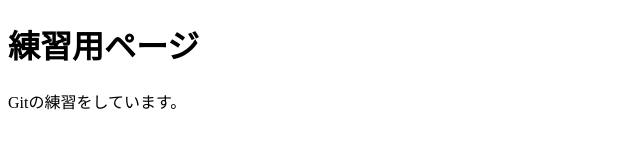
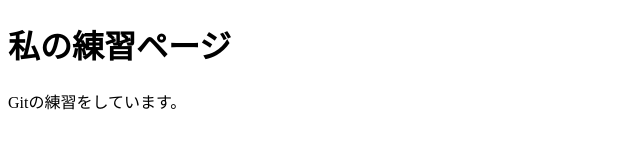
Before and after one commit to youhei-takahashi/conflict-practice, a plain HTML site: page index.html in a window 1280 px wide. Shown: the whole page, without its empty margins (0-640 px from the left). Drawn offline with Linux system fonts and the light colour scheme.

Commit message:
見出しの言いまわしを修正

```diff
--- a/index.html
+++ b/index.html
@@ -6,7 +6,7 @@
   <title>Document</title>
 </head>
 <body>
-  <h1>練習用ページ</h1>
+  <h1>私の練習ページ</h1>
   <p>Gitの練習をしています。</p>
 </body>
 </html>
```
